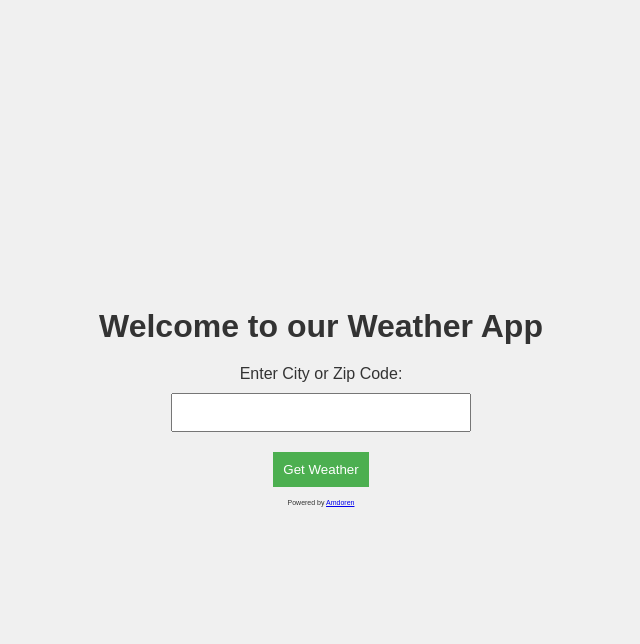
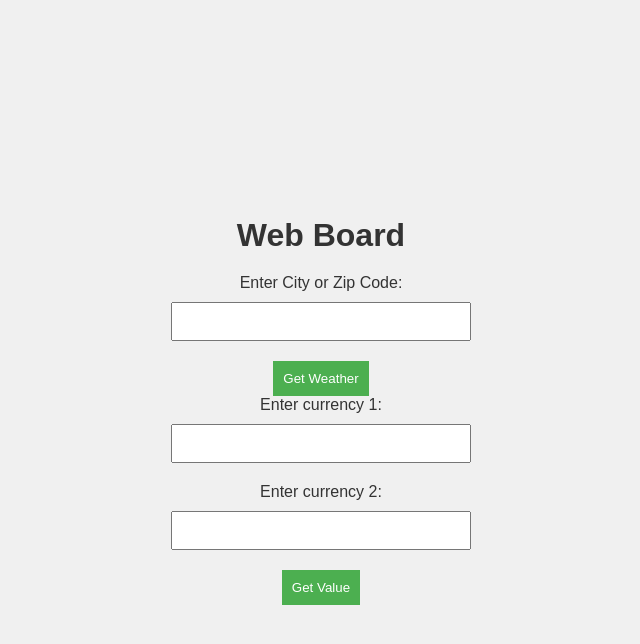
Before and after one commit to Yareek95/weather_app, a Flask app: page / in a window 1280 px wide. Shown: the top 644 px of the page, without its empty margins (319-959 px from the left). Run offline with Flask 2, Linux system fonts and the light colour scheme.

Commit message:
add currency

```diff
--- a/app.py
+++ b/app.py
@@ -4,36 +4,41 @@ import requests
 
 app = Flask(__name__)
 
-BASE_URL = "https://api.weatherapi.com/v1/current.json"
-SECOND_API_BASE_URL = "https://www.amdoren.com/api/weather.php"
-API_KEY = "489b3e24494946a89ca63057231911"
+FIRST_API_BASE_URL = "https://api.weatherapi.com/v1/current.json"   #base weather
+SECOND_API_BASE_URL = "https://www.amdoren.com/api/weather.php"     #forecast weather
+CURRENCY_API_BASE_URL = "https://www.amdoren.com/api/currency.php"  #currency
+
+FIRST_API_KEY = "489b3e24494946a89ca63057231911"
+# SECOND and CURRENCY have the same KEY:
 SECOND_API_KEY = "RSHPS94EemhCEY7QNBfQundpqnUtVk"
 
 @app.route('/', methods=['GET', 'POST'])
 def index():
-    user_input = None
-    weather_data = None
+    user_input_weather = None
+    first_api = None
     second_api_data = None
+    currency_data = None
     error_message = None
 
     if request.method == 'POST':
-        user_input = request.form.get('user_input')
-        if user_input:
-            # First API Call
+        user_input_weather = request.form.get('user_input')
+        user_input_currency_1 = request.form.get('user_input_currency_1')
+        user_input_currency_2 = request.form.get('user_input_currency_2')
+
+        if user_input_weather:
+            # Weather API Call
             params_first_api = {
-                'key': API_KEY,
-                'q': user_input,
+                'key': FIRST_API_KEY,
+                'q': user_input_weather,
                 'lang': 'en',
             }
-            response_first_api = requests.get(BASE_URL, params=params_first_api)
+            response_first_api = requests.get(FIRST_API_BASE_URL, params=params_first_api)
 
             if response_first_api.status_code == 200:
-                weather_data = response_first_api.json()
-
+                first_api = response_first_api.json()
                 # Extract latitude and longitude
-                lat = weather_data['location']['lat']
-                lon = weather_data['location']['lon']
-
+                lat = first_api['location']['lat']
+                lon = first_api['location']['lon']
                 # Second API Call
                 params_second_api = {
                     'api_key': SECOND_API_KEY,
@@ -41,7 +46,6 @@ def index():
                     'lon': lon,
                 }
                 response_second_api = requests.get(SECOND_API_BASE_URL, params=params_second_api)
-
                 if response_second_api.status_code == 200:
                     second_api_data = response_second_api.json()
                 else:
@@ -49,7 +53,23 @@ def index():
             else:
                 error_message = f"Error: {response_first_api.status_code}"
 
-    return render_template('index.html', user_input=user_input, weather_data=weather_data, second_api_data=second_api_data, error_message=error_message)
+        elif user_input_currency_1 and user_input_currency_2:
+            # Currency API Call
+            params_currency_api = {
+                'api_key': SECOND_API_KEY,
+                'from': user_input_currency_1,
+                'to': user_input_currency_2,
+                'amount': 1,  # default amount is 1
+            }
+            response_currency_api = requests.get(CURRENCY_API_BASE_URL, params=params_currency_api)
+
+            if response_currency_api.status_code == 200:
+                currency_data = response_currency_api.json()
+            else:
+                error_message = f"Error: {response_currency_api.json().get('error_message', 'Unknown error')}"
+
+    return render_template('index.html', user_input=user_input_weather, weather_data=first_api,
+                           second_api_data=second_api_data, currency_data=currency_data, error_message=error_message)
 
 if __name__ == '__main__':
     # Use the environment variable PORT if available, or default to 5000
--- a/templates/index.html
+++ b/templates/index.html
@@ -9,7 +9,7 @@
 </head>
 <body>
 
-    <h1>Welcome to our Weather App</h1>
+    <h1>Web Board</h1>
 
     <form id="weatherForm" action="/" method="post">
         <label for="user_input">Enter City or Zip Code:</label>
@@ -18,39 +18,25 @@
     </form>
 
     {% if weather_data %}
-    <h2>{{ weather_data.location.name }}, {{ weather_data.location.region }}, {{ weather_data.location.country }}</h2>
+    <!-- Weather data display -->
+    {% endif %}
 
-        {% if weather_data.current.is_day == 0 %}
-            <p>{{ weather_data.location.localtime }} Night</p>
-        {% elif weather_data.current.is_day == 1 %}
-            <p>{{ weather_data.location.localtime }}  Day</p>
-        {% endif %}
-        <p>Temperature: {{ weather_data.current.temp_c }}°C ({{ weather_data.current.temp_f }}°F)</p>
-        <p>Feels like: {{ weather_data.current.feelslike_c }}°C ({{ weather_data.current.feelslike_f }}°F)</p>
-        <p>Wind: {{ weather_data.current.wind_kph }} km/h, {{ weather_data.current.wind_mph }} mi/h, {{ weather_data.current.wind_dir }}</p>
+    <form id="currencyForm" action="/" method="post">
+        <label for="user_input_currency_1">Enter currency 1:</label>
+        <input type="text" id="user_input_currency_1" name="user_input_currency_1" required>
+        <label for="user_input_currency_2">Enter currency 2:</label>
+        <input type="text" id="user_input_currency_2" name="user_input_currency_2" required>
+        <button type="submit">Get Value</button>
+    </form>
 
-        <p>Condition: {{ weather_data.current.condition.text }}</p>
-        <p>Pressure: {{ weather_data.current.pressure_mb }} mb; {{ weather_data.current.pressure_in }} in</p>
-        <p>Humidity: {{ weather_data.current.humidity }}</p>
-        <p>Cloud: {{ weather_data.current.cloud }}</p>
-        <p>Visibility: {{ weather_data.current.vis_miles }} miles ; {{ weather_data.current.vis_km }} km</p>
-        <p>Gust: {{ weather_data.current.gust_mph }} mph ; {{ weather_data.current.gust_kph }} kph</p>
-        <p>Precipitation: {{ weather_data.current.precip_in }} inches ; {{ weather_data.current.precip_mm }} mm</p>
+    {% if currency_data %}
+        <h2>Currency Conversion Result</h2>
+        <p>Amount: {{ currency_data.amount }}</p>
+        <!-- Display other relevant currency data as needed -->
     {% endif %}
 
     {% if error_message %}
-    <p>{{ error_message }}</p>
+        <p>{{ error_message }}</p>
     {% endif %}
-
-    {% if second_api_data %}
-    <h3>Weather Forecast</h3>
-    <ul>
-        {% for forecast in second_api_data.forecast %}
-            <li>Date: {{ forecast.date }}, Avg Temperature: {{ forecast.avg_c }}°C ({{ forecast.avg_f }}°F), Summary: {{ forecast.summary }}</li>
-        {% endfor %}
-    </ul>
-    {% endif %}
-    <p><span style="font-size: 50%;">Powered by <a href="https://www.amdoren.com">Amdoren</span></p>
-
 </body>
 </html>
```
